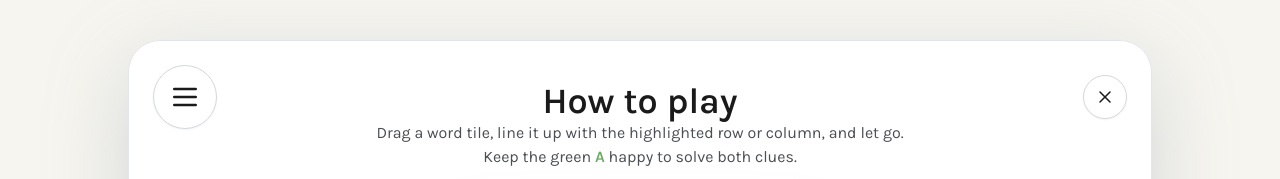
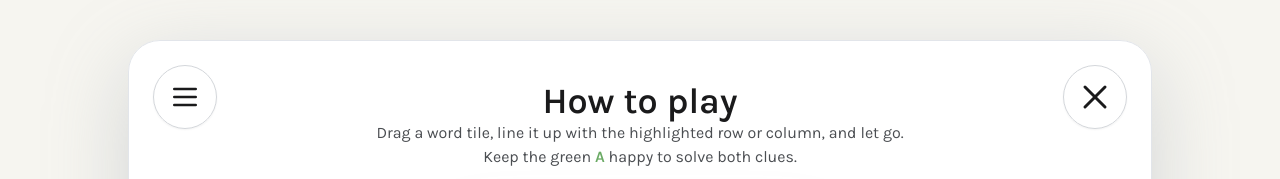
Before and after one commit to evgenyvinnik/crosswordly, a React (Vite) app: page / in a window 1280 px wide. Shown: the top 179 px of the page. Built offline with nearby package versions, Linux system fonts and the light colour scheme; no server answers.

Commit message:
Update App.tsx

```diff
--- a/src/App.tsx
+++ b/src/App.tsx
@@ -3,7 +3,7 @@ import { animated, useSpring } from '@react-spring/web';
 import SettingsMenu, { DEFAULT_SETTINGS, SettingsState } from './components/SettingsMenu';
 import SplashScreen from './components/SplashScreen';
 import type { LevelDescriptor } from './components/LevelSelectScreen';
-import CloseIcon from './components/icons/CloseIcon';
+import CloseButton from './components/CloseButton';
 import StatsDialog from './components/StatsDialog';
 import TutorialIntro from './components/game/TutorialIntro';
 import LevelIntro from './components/game/LevelIntro';
@@ -158,8 +158,6 @@ export default function App() {
     setActiveScreen('level');
   };
 
-  const floatingButtonClass =
-    'flex h-11 w-11 items-center justify-center rounded-full border border-[#d3d6da] bg-white/85 text-[#1a1a1b] shadow-sm transition hover:bg-white focus-visible:outline-none focus-visible:ring-2 focus-visible:ring-[#1a1a1b]/40';
   const SETTINGS_OVERLAY_STYLE =
     'fixed inset-0 z-30 flex min-h-screen items-center justify-center bg-[#f6f5f0]/90 px-4 py-10 backdrop-blur-sm';
 
@@ -172,16 +170,7 @@ export default function App() {
           onOpenSettings={() => setIsSettingsOpen(true)}
           onOpenStats={() => setIsStatsOpen(true)}
         />
-        {handleClose ? (
-          <button
-            type="button"
-            className={floatingButtonClass}
-            onClick={handleClose}
-            aria-label={closeLabel}
-          >
-            <CloseIcon className="h-5 w-5" />
-          </button>
-        ) : null}
+        {handleClose ? <CloseButton onClick={handleClose} ariaLabel={closeLabel} /> : null}
       </div>
     );
   };
```
